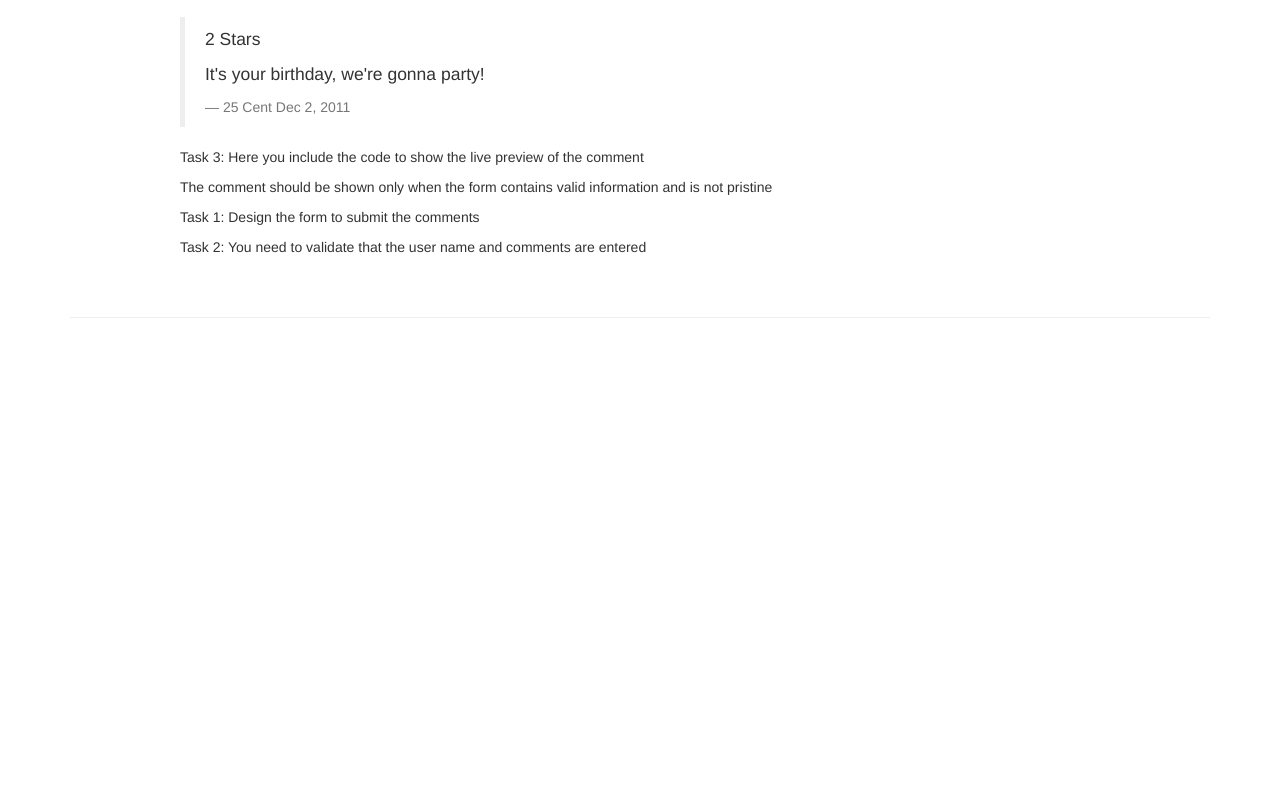
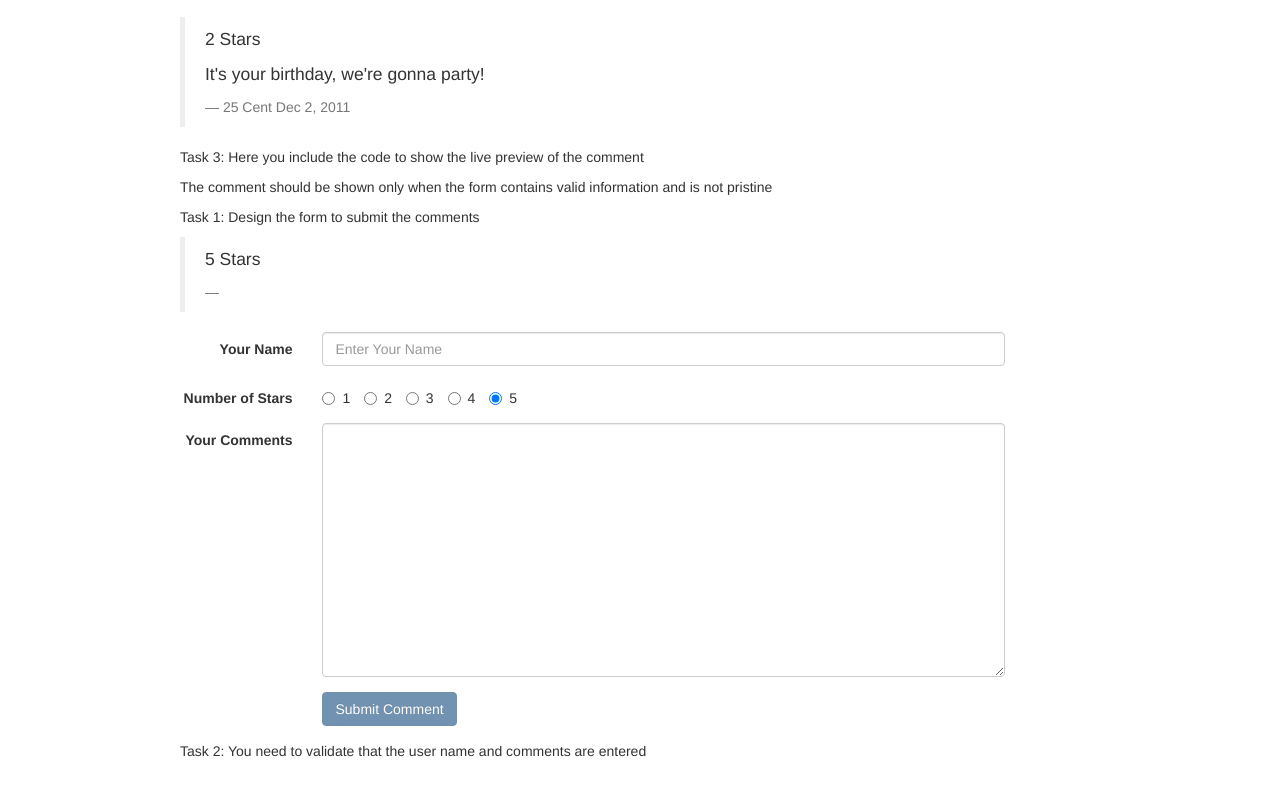
Before and after one commit to Ramk0ff/conFusion, a website: page app/dishdetail.html in a window 1280 px wide. Shown: the part 765-1561 px from the top of the page. Before the commit the page ends 1083 px from the top, so only its background shows below. Drawn offline with nearby package versions, Linux system fonts and the light colour scheme.

Commit message:
task 1 done

```diff
--- a/app/dishdetail.html
+++ b/app/dishdetail.html
@@ -63,8 +63,62 @@
 						<p>The comment should be shown only when the form contains valid
 						information and is not pristine</p>
           </ul>
+          <p>Task 1: Design the form to submit the comments</p>
+          <blockquote>
+            <p>{{rating || 5}} Stars</p>
+            <p>{{liveComment}}</p>
+            <footer>{{userName}} {{comment.date | date: format: 'mediumDate'}}</footer>
+          </blockquote>
           <form class="form-horizontal" name="commentForm" ng-submit="submitComment()" novalidate="">
-					  <p>Task 1: Design the form to submit the comments</p>
+            <div class="form-group" ng-class="{ 'has-error' : commentForm.username.$error.required && !commentForm.username.$pristine }">
+              <label for="username" class="col-sm-2 control-label">Your Name</label>
+              <div class="col-sm-10">
+                <input type="text" class="form-control" id="username" name="username" placeholder="Enter Your Name"
+                  ng-model="userName" required>
+                <span ng-show="commentForm.userName.$error.required && !commentForm.userName.$pristine" class="help-block">
+                  Your Name is required.
+                </span>
+              </div>
+            </div>
+            <div class="form-group" ng-class="{ 'has-error' : commentForm.username.$error.required && !commentForm.username.$pristine }">
+              <label for="stars" class="col-sm-2 control-label">Number of Stars</label>
+              <div class="col-sm-10">
+                <label class="radio-inline">
+                  <input type="radio" id="stars" name="stars" value="1"
+                    ng-model="rating" required>1
+                </label>
+                <label class="radio-inline">
+                  <input type="radio" id="stars" name="stars" value="2"
+                    ng-model="rating">2
+                </label>
+                <label class="radio-inline">
+                  <input type="radio" id="stars" name="stars" value="3"
+                    ng-model="rating">3
+                </label>
+                <label class="radio-inline">
+                  <input type="radio" id="stars" name="stars" value="4"
+                    ng-model="rating">4
+                </label>
+                <label class="radio-inline">
+                  <input type="radio" id="stars" name="stars" checked
+                    ng-model="rating">5
+                </label>
+                <span ng-show="commentForm.userName.$error.required && !commentForm.userName.$pristine" class="help-block">
+                  Your Name is required.
+                </span>
+              </div>
+            </div>
+            <div class="form-group">
+              <label for="comments" class="col-sm-2 control-label">Your Comments</label>
+              <div class="col-sm-10">
+                <textarea class="form-control" id="comments" name="comments" rows="12" ng-model="liveComment"></textarea>
+              </div>
+            </div>
+            <div class="form-group">
+              <div class="col-sm-offset-2 col-sm-10">
+                <button type="submit" class="btn btn-primary" ng-disabled="commentForm.$invalid">Submit Comment</button>
+              </div>
+            </div>
 					  <p>Task 2: You need to validate that the user name and comments are entered</p>
           </form>
         </div>
--- a/app/scripts/app.js
+++ b/app/scripts/app.js
@@ -109,7 +109,7 @@ angular.module('confusionApp', [])
 
     //Step 5: reset your JavaScript object that holds your comment
 
-  }
+  };
 }])
 
 .controller('ContactController', ['$scope', function ($scope) {
```
Also changed, not shown: dist/contactus.html (deleted), 4 other files.
